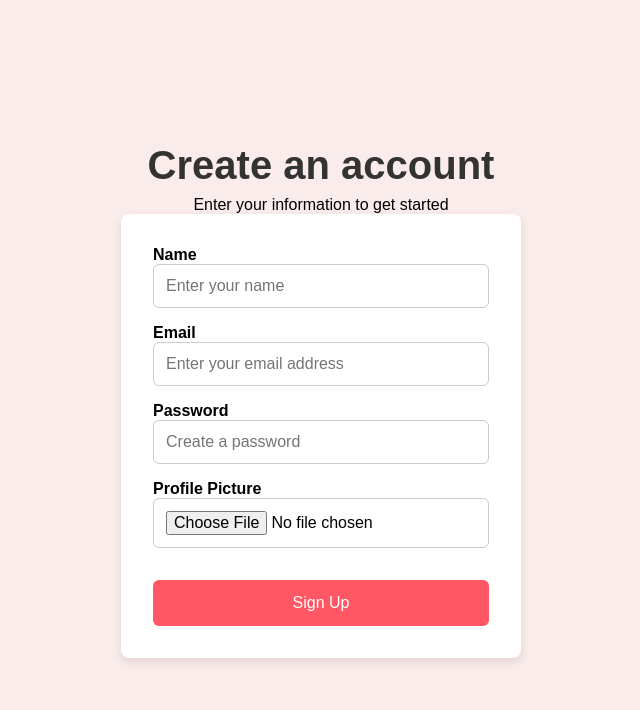
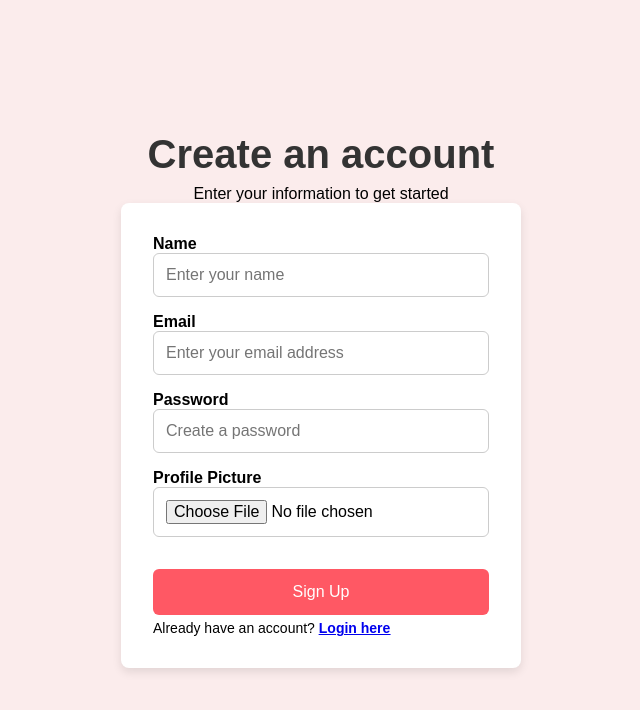
Before and after one commit to E-code804/Tinder-Clone, a Next.js app: page /signup in a window 1280 px wide. Shown: the top 710 px of the page, without its empty margins (319-959 px from the left). Built offline with nearby package versions, Linux system fonts and the light colour scheme; no server answers.

Commit message:
Add link from login to signup and vice versa, change error message in login action.

```diff
--- a/app/api/auth/route.ts
+++ b/app/api/auth/route.ts
@@ -13,7 +13,7 @@ export async function POST(req: NextRequest) {
 
     if (!email || !password) {
       return NextResponse.json(
-        { message: "Email and password are required" },
+        { message: "Email and password are required." },
         { status: 400 }
       );
     }
--- a/app/auth/actions.ts
+++ b/app/auth/actions.ts
@@ -44,7 +44,7 @@ export async function login(
     // Cases for specific error codes.
     if (!response.ok) {
       return {
-        errors: { message: "Response failed" },
+        errors: { message: (await response.json()).message },
       };
     }
 
--- a/app/components/Forms/SignUpForm/SignUpForm.tsx
+++ b/app/components/Forms/SignUpForm/SignUpForm.tsx
@@ -1,5 +1,6 @@
 "use client";
 import { signup } from "@/app/auth/actions";
+import Link from "next/link";
 import { useActionState, useEffect } from "react";
 
 const SignUpForm = () => {
@@ -53,6 +54,14 @@ const SignUpForm = () => {
       <button type="submit" disabled={pending}>
         {pending ? "Submitting..." : "Sign Up"}
       </button>
+
+      <p className="account__page">
+        Already have an account?{" "}
+        <Link href="/login">
+          <strong>Login here</strong>
+        </Link>
+      </p>
+
       {state?.errors?.message && (
         <p className="error__message__btn">{state.errors.message}</p>
       )}
--- a/app/globals.css
+++ b/app/globals.css
@@ -15,3 +15,11 @@ body {
     color-scheme: dark;
   }
 } */
+.account__page {
+  font-size: 14px;
+  margin-top: 5px;
+}
+
+.account__page strong {
+  text-decoration: underline;
+}
--- a/app/layout.tsx
+++ b/app/layout.tsx
@@ -1,5 +1,4 @@
 import { decrypt } from "@/app/auth/session";
-import { Types } from "mongoose";
 import type { Metadata } from "next";
 import { Geist, Geist_Mono } from "next/font/google";
 import { cookies } from "next/headers";
```
Also changed, not shown: app/components/Forms/LoginForm/LoginForm.tsx (+9 -0 lines).
